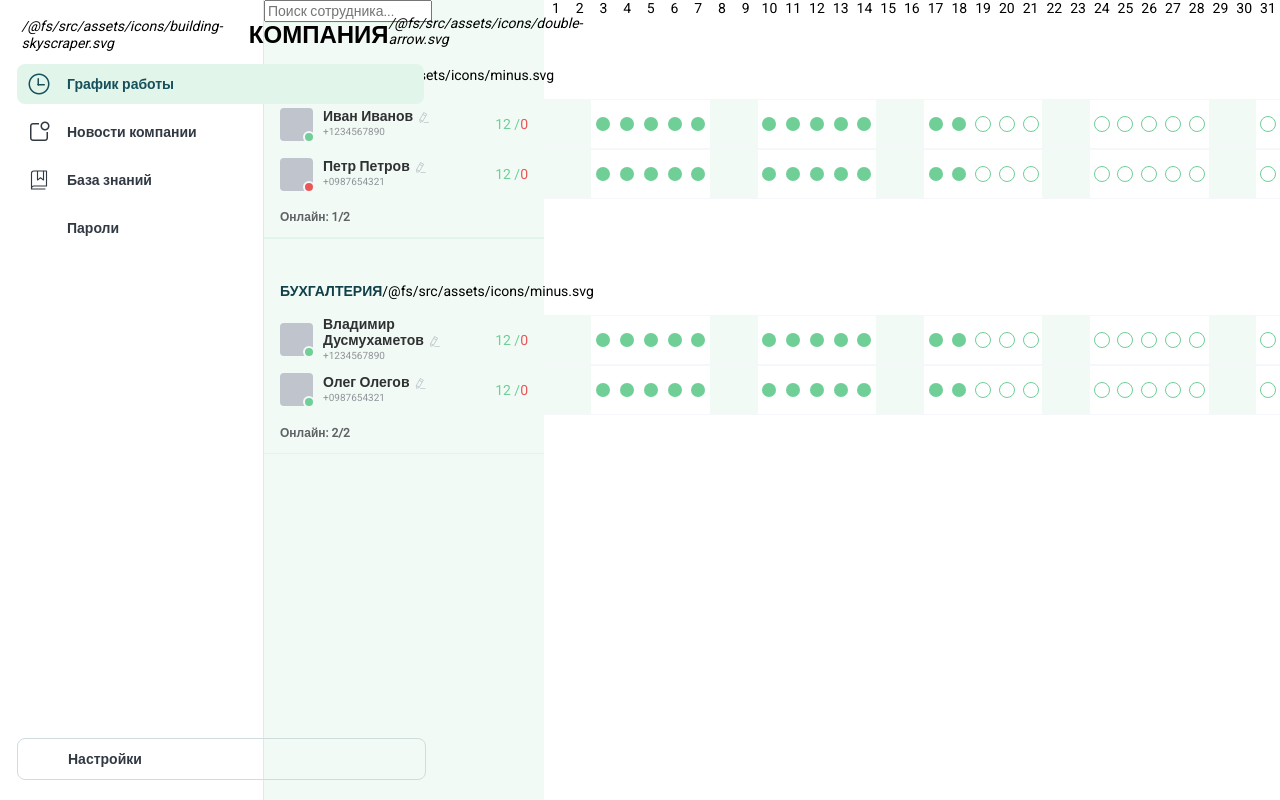
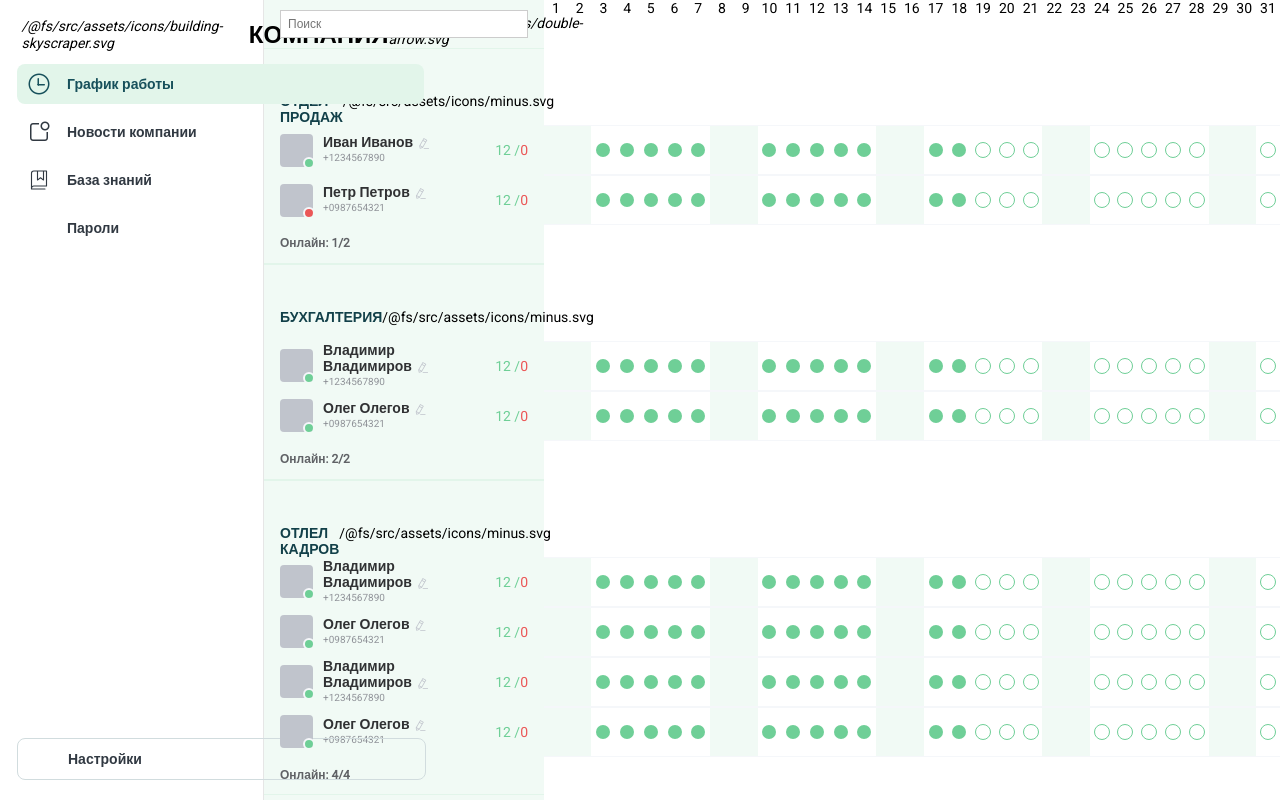
Before and after one commit to Zasetsky/nav-menu, a Vue app: page / in a window 1280 px wide. Built offline with nearby package versions, Linux system fonts and the light colour scheme; some icons are missing; a web font is replaced by a local one.

Commit message:
search!!!

```diff
--- a/src/assets/icons/index.ts
+++ b/src/assets/icons/index.ts
@@ -5,3 +5,5 @@ export { default as building } from "./building-skyscraper.svg";
 export { default as arrows } from "./double-arrow.svg";
 export { default as plus } from "./plus.svg";
 export { default as minus } from "./minus.svg";
+export { default as close } from "./close-tag.svg";
+export { default as all_close } from "./all-close.svg";
--- a/src/assets/styles/_variables.scss
+++ b/src/assets/styles/_variables.scss
@@ -18,7 +18,7 @@ $text-color-nav-title: #000000;
 $main-palette-neutral-dark-gray: #303133;
 $main-palette-neutral-midgray: #909399;
 $main-palette-neutral-gray: #606266;
-$main-palette-eutral-light-gray: #C0C4CC;
+$main-palette-eutral-light-gray: #c0c4cc;
 
 .el-popper.is-dark {
   background-color: $color-primary !important;
--- a/src/assets/styles/nav-menu.scss
+++ b/src/assets/styles/nav-menu.scss
@@ -1,4 +1,6 @@
 .menu {
+  position: fixed;
+  width: 16.5rem;
   .el-menu-item.is-active {
     background-color: $main-palette-success-border;
     color: $color-primary;
--- a/src/components/work-schedule.components/DepartmentItem.vue
+++ b/src/components/work-schedule.components/DepartmentItem.vue
@@ -1,7 +1,7 @@
 <template>
   <div class="department">
     <div class="department__header" @click="isCollapsed = !isCollapsed">
-      <h3 class="department__title">{{ department.name }}</h3>
+      <h3 class="department__title">{{ department.name.toUpperCase() }}</h3>
       <span
         class="department__toggle-icon"
         v-html="isCollapsed ? plus : minus"
--- a/src/components/work-schedule.components/DepartmentList.vue
+++ b/src/components/work-schedule.components/DepartmentList.vue
@@ -1,7 +1,8 @@
 <template>
   <div class="department-list">
-    <EmployeeSearch v-model="search" />
-
+    <div class="search">
+      <EmployeeSearch v-model="selectedEmployees" />
+    </div>
     <div class="departments">
       <DepartmentItem
         v-for="department in filteredDepartments"
@@ -16,7 +17,7 @@
 import { defineComponent, ref, computed } from "vue";
 import DepartmentItem from "./DepartmentItem.vue";
 import EmployeeSearch from "./EmployeeSearch.vue";
-import { Department } from "@/types";
+import { Department, Employee } from "@/types";
 import { useStore } from "vuex";
 
 export default defineComponent({
@@ -25,8 +26,7 @@ export default defineComponent({
     EmployeeSearch,
   },
   setup() {
-    const search = ref("");
-    const activeNames = ref([]);
+    const selectedEmployees = ref<Employee[]>([]);
     const store = useStore();
 
     const departments = computed(
@@ -34,19 +34,21 @@ export default defineComponent({
     );
 
     const filteredDepartments = computed(() => {
-      if (search.value === "") {
+      if (selectedEmployees.value.length === 0) {
         return departments.value;
       } else {
-        return departments.value.map((department: Department) => ({
-          ...department,
-          employees: department.employees.filter((employee) =>
-            employee.name.toLowerCase().includes(search.value.toLowerCase())
-          ),
-        }));
+        return departments.value
+          .map((department: Department) => ({
+            ...department,
+            employees: department.employees.filter((employee: Employee) =>
+              selectedEmployees.value.includes(employee)
+            ),
+          }))
+          .filter((department: Department) => department.employees.length);
       }
     });
 
-    return { search, filteredDepartments, activeNames };
+    return { selectedEmployees, filteredDepartments };
   },
 });
 </script>
@@ -56,4 +58,11 @@ export default defineComponent({
   min-height: 100vh;
   background-color: $main-palette-success-background;
 }
+
+.search {
+  display: flex;
+  align-items: center;
+  justify-content: center;
+  padding: 10px;
+}
 </style>
--- a/src/components/work-schedule.components/EmployeeInfo.vue
+++ b/src/components/work-schedule.components/EmployeeInfo.vue
@@ -74,7 +74,7 @@ export default defineComponent({
     });
 
     const nameStyle = computed(() => {
-      if (nameElement.value && nameElement.value.scrollWidth > 150) {
+      if (nameElement.value && nameElement.value.scrollWidth > 155) {
         return { width: "min-content" };
       }
       return {};
--- a/src/components/work-schedule.components/EmployeeSearch.vue
+++ b/src/components/work-schedule.components/EmployeeSearch.vue
@@ -1,17 +1,307 @@
 <template>
-  <input type="text" v-model="search" placeholder="Поиск сотрудника..." />
+  <div class="employee-search" @click.stop>
+    <div class="search-container" @click="inputFocus">
+      <div class="search-container__employees-wrapper">
+        <div class="employee">
+          <span
+            v-for="employee in selectedEmployees"
+            :key="employee.id"
+            class="employee--tag"
+            @click.stop
+          >
+            {{ employee.name }}
+            <i
+              class="employee-tag--icon"
+              v-html="close"
+              @click.stop="removeEmployee(employee)"
+            ></i>
+          </span>
+        </div>
+        <i
+          v-if="selectedEmployees.length > 0"
+          class="search-container__employees-wrapper--all_close"
+          v-html="all_close"
+          @click.stop="clearAllEmployees"
+        ></i>
+      </div>
+      <input
+        v-if="!selectedEmployees.length || isActive"
+        type="text"
+        v-model="search"
+        placeholder="Поиск"
+        @input="handleInput"
+        ref="searchInput"
+      />
+    </div>
+
+    <div v-if="isActive" class="employee-list">
+      <div
+        v-for="(department, index) in filteredDepartments"
+        :key="department.id"
+        class="employee-list__department"
+      >
+        <p class="employee-list__department--name">
+          {{
+            department.name.charAt(0).toUpperCase() +
+            department.name.slice(1).toLowerCase()
+          }}
+          <button @click.stop="selectDepartment(department)">Весь отдел</button>
+        </p>
+
+        <div
+          v-for="employee in department.employees"
+          :key="employee.id"
+          @click="selectEmployee(employee)"
+          class="employee-list__employee"
+        >
+          {{ employee.name }}
+        </div>
+
+        <hr v-if="index !== filteredDepartments.length - 1" />
+      </div>
+    </div>
+  </div>
 </template>
 
 <script lang="ts">
-import { defineComponent, ref } from "vue";
+import {
+  defineComponent,
+  ref,
+  computed,
+  onMounted,
+  onBeforeUnmount,
+  nextTick,
+} from "vue";
+import { useStore } from "vuex";
+import { Department, Employee } from "@/types";
+import { close, all_close } from "@/assets/icons/index";
 
 export default defineComponent({
-  setup() {
+  props: {
+    modelValue: {
+      type: Array as () => Employee[],
+      default: () => [],
+    },
+  },
+
+  emits: ["update:modelValue"],
+
+  setup(props, { emit }) {
     const search = ref("");
+    const isActive = ref(false);
+    const selectedEmployees = ref<Employee[]>(props.modelValue);
+    const store = useStore();
+    const searchInput = ref<HTMLInputElement | null>(null);
 
-    return { search };
+    const handleOutsideClick = (e: MouseEvent) => {
+      if (!e.composedPath().includes(searchInput.value as Node)) {
+        isActive.value = false;
+      }
+    };
+
+    onMounted(() => {
+      document.addEventListener("click", handleOutsideClick);
+    });
+
+    onBeforeUnmount(() => {
+      document.removeEventListener("click", handleOutsideClick);
+    });
+
+    const departments = computed(
+      () => store.getters["Department/getAllDepartments"]
+    );
+
+    const filteredDepartments = computed(() =>
+      departments.value
+        .map((department: Department) => ({
+          ...department,
+          employees: department.employees.filter(
+            (employee: Employee) =>
+              employee.name
+                .toLowerCase()
+                .includes(search.value.toLowerCase()) &&
+              !selectedEmployees.value.includes(employee)
+          ),
+        }))
+        .filter((department: Department) => department.employees.length)
+    );
+
+    const handleInput = () => {
+      isActive.value = true;
+    };
+
+    const selectEmployee = (employee: Employee) => {
+      if (!selectedEmployees.value.includes(employee)) {
+        selectedEmployees.value.push(employee);
+      }
+      emit("update:modelValue", selectedEmployees.value);
+      search.value = "";
+      isActive.value = false;
+    };
+
+    const removeEmployee = (employee: Employee) => {
+      const index = selectedEmployees.value.indexOf(employee);
+      if (index !== -1) {
+        selectedEmployees.value.splice(index, 1);
+      }
+      emit("update:modelValue", selectedEmployees.value);
+    };
+
+    const inputFocus = () => {
+      isActive.value = true;
+      nextTick(() => {
+        if (searchInput.value) {
+          searchInput.value.focus();
+        }
+      });
+    };
+
+    const selectDepartment = (department: Department) => {
+      department.employees.forEach((employee) => {
+        if (!selectedEmployees.value.includes(employee)) {
+          selectedEmployees.value.push(employee);
+        }
+      });
+      emit("update:modelValue", selectedEmployees.value);
+      isActive.value = false;
+    };
+
+    const clearAllEmployees = () => {
+      selectedEmployees.value = [];
+      emit("update:modelValue", selectedEmployees.value);
+      isActive.value = false;
+    };
+
+    return {
+      search,
+      filteredDepartments,
+      handleInput,
+      selectEmployee,
+      isActive,
+      close,
+      all_close,
+      selectedEmployees,
+      removeEmployee,
+      inputFocus,
+      selectDepartment,
+      clearAllEmployees,
+      searchInput,
+    };
   },
 });
 </script>
 
-<style scoped></style>
+<style lang="scss" scoped>
+.employee-search {
+  position: relative;
+  background-color: #fff;
+  width: 248px;
+  font-size: 12px;
+  font-weight: 600;
+
+  .search-container {
+    display: flex;
+    flex-direction: column;
+    padding: 5px;
+    border: 1px solid #ccc;
+    cursor: text;
+
+    &__employees-wrapper {
+      display: flex;
+      align-items: center;
+      justify-content: space-between;
+
+      &--all_close {
+        margin-right: 10px;
+        cursor: pointer;
+      }
+
+      .employee {
+        display: flex;
+        flex-direction: column;
+
+        &--tag {
+          display: flex;
+          width: fit-content;
+          align-items: center;
+          background-color: $border-color-lighter;
+          border: 1px solid $border-color-light;
+          border-radius: 4px;
+          color: $color-primary;
+          padding: 2px 0px 2px 5px;
+          height: 20px;
+          margin-left: 10px;
+          margin-bottom: 5px;
+          cursor: default;
+
+          &--icon {
+            margin-top: 5px;
+            cursor: pointer;
+          }
+        }
+      }
+    }
+  }
+
+  .employee-list {
+    position: absolute;
+    top: 100%;
+    left: 0;
+    width: 99.4%;
+    font-weight: 400;
+    height: 252px;
+    overflow-y: auto;
+    background-color: #fff;
+    border: 1px solid #ccc;
+    z-index: 1;
+
+    &__department {
+      padding: 0px 20px 0px 10px;
+      font-size: 12px;
+      color: $color-info;
+      cursor: default;
+
+      &--name {
+        display: flex;
+        align-items: center;
+        justify-content: space-between;
+
+        button {
+          border: 1px solid $border-color-base;
+          cursor: pointer;
+          padding: 8px 15px;
+          font-weight: 600;
+          font-size: 12px;
+          color: $main-palette-neutral-gray;
+          border-radius: 4px;
+          background-color: #fff;
+
+          &:hover {
+            background-color: $border-color-lighter;
+            color: $color-primary;
+          }
+        }
+      }
+
+      hr {
+        border: none;
+        border-top: 1px solid $border-color-light;
+      }
+    }
+
+    &__employee {
+      margin-bottom: 20px;
+      font-size: 14px;
+      color: $main-palette-neutral-gray;
+      cursor: pointer;
+    }
+  }
+
+  input {
+    height: 100%;
+    flex-grow: 1;
+    border: none;
+    outline: none;
+  }
+}
+</style>
--- a/src/store/modules/department.module.ts
+++ b/src/store/modules/department.module.ts
@@ -10,7 +10,7 @@ const state: State = {
   departments: [
     {
       id: 1,
-      name: "ОТДЕЛ ПРОДАЖ",
+      name: "отдел продаж",
       employees: [
         {
           id: 1,
@@ -30,11 +30,45 @@ const state: State = {
     },
     {
       id: 2,
-      name: "БУХГАЛТЕРИЯ",
+      name: "бухгалтерия",
       employees: [
         {
+          id: 1,
+          name: "Владимир Владимиров",
+          phone: "+1234567890",
+          isOnline: true,
+          dates: getCurrentMonthDates(),
+        },
+        {
+          id: 2,
+          name: "Олег Олегов",
+          phone: "+0987654321",
+          isOnline: true,
+          dates: getCurrentMonthDates(),
+        },
+      ],
+    },
+    {
+      id: 3,
+      name: "Отлел Кадров",
+      employees: [
+        {
+          id: 1,
+          name: "Владимир Владимиров",
+          phone: "+1234567890",
+          isOnline: true,
+          dates: getCurrentMonthDates(),
+        },
+        {
+          id: 2,
+          name: "Олег Олегов",
+          phone: "+0987654321",
+          isOnline: true,
+          dates: getCurrentMonthDates(),
+        },
+        {
           id: 3,
-          name: "Владимир Дусмухаметов",
+          name: "Владимир Владимиров",
           phone: "+1234567890",
           isOnline: true,
           dates: getCurrentMonthDates(),
```
Also changed, not shown: src/assets/icons/all-close.svg (added), src/assets/icons/close-tag.svg (added).
